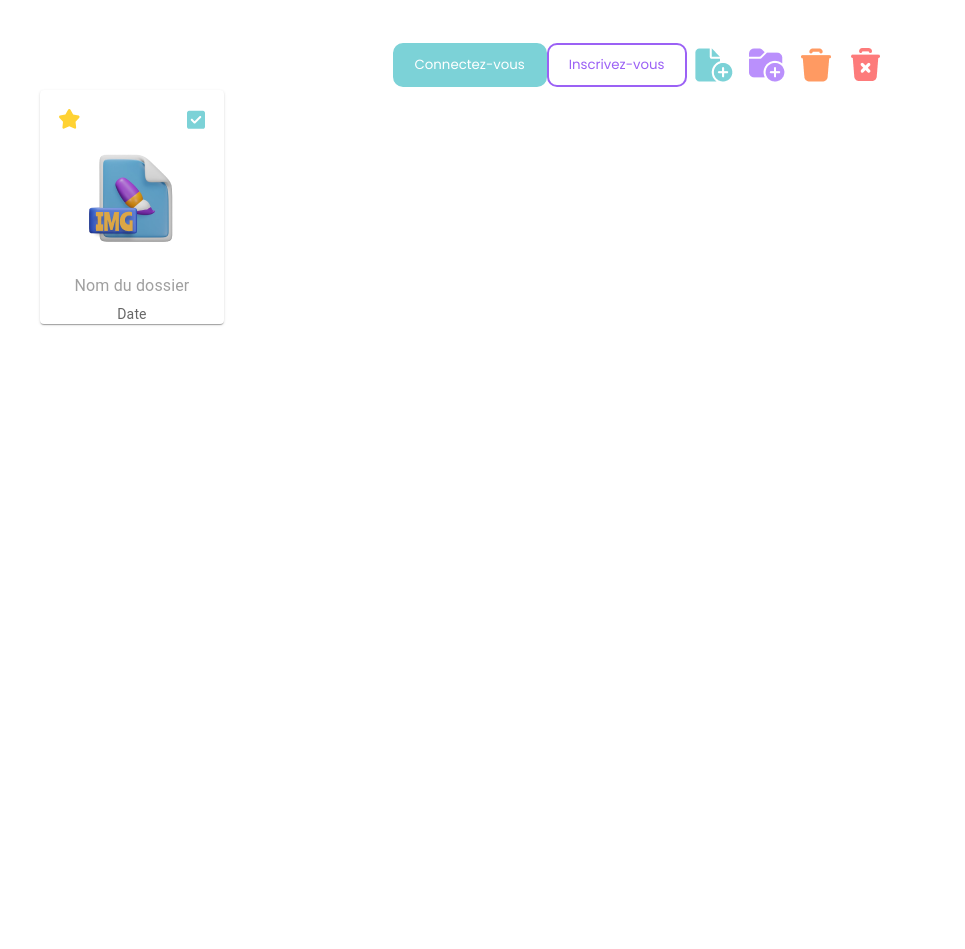
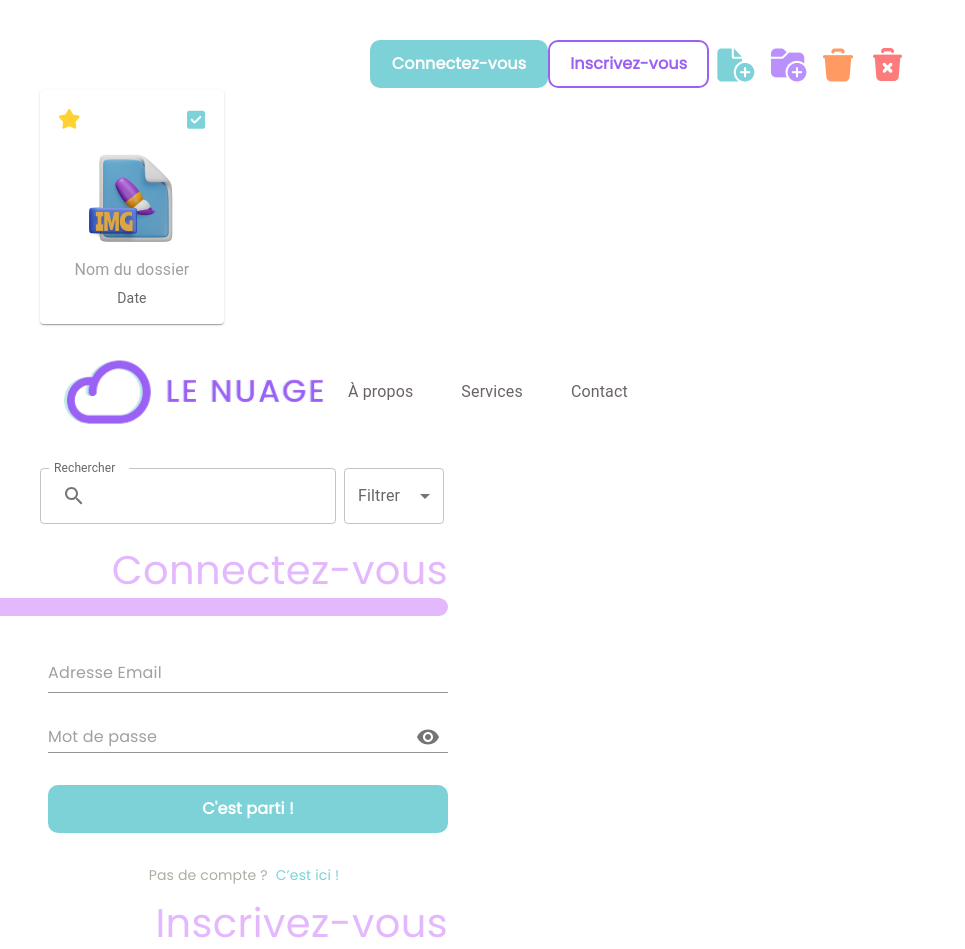
Before and after one commit to Jess2410/MyCloud-front, a React (Vite) app: page / in a window 1280 px wide. Shown: the top 949 px of the page, without its empty margins (0-965 px from the left). Before the commit the page ends 800 px from the top, so only its background shows below. Built offline with nearby package versions, Linux system fonts and the light colour scheme.

Commit message:
feat: Forms Login, Signin and password added

```diff
--- a/src/App.tsx
+++ b/src/App.tsx
@@ -6,6 +6,11 @@ import trash from "./assets/icons/trash-icon.png";
 import trashDef from "./assets/icons/trash-definitive-icon.png";
 import IconButton from "./components/IconButton/IconButton";
 import Card from "./components/Card/Card";
+import ResponsiveAppBar from "./components/AppBar/AppBar";
+import SearchBar from "./components/searchBar/SearchBar";
+import FormLoginGeneric from "./components/Form/FormLoginGeneric";
+import FormSigninGeneric from "./components/Form/FormSigninGeneric";
+import FormPasswordGeneric from "./components/Form/FormPasswordGeneric";
 
 function App() {
   return (
@@ -17,6 +22,11 @@ function App() {
       <IconButton icon={trash} />
       <IconButton icon={trashDef} />
       <Card />
+      <ResponsiveAppBar />
+      <SearchBar />
+      <FormLoginGeneric />
+      <FormSigninGeneric />
+      <FormPasswordGeneric />
     </>
   );
 }
--- a/src/components/Card/Card.tsx
+++ b/src/components/Card/Card.tsx
@@ -41,7 +41,9 @@ const Card = () => {
           inputProps={{ "aria-label": "favorite" }}
         />
       </CardActions>
-      <img src={iconFileImage} alt="icon" />
+      <CardMedia>
+        <img src={iconFileImage} alt="icon" />
+      </CardMedia>
       <CardContent className={styles["card__content"]}>
         <Typography
           gutterBottom
--- a/src/components/Card/card.component.module.css
+++ b/src/components/Card/card.component.module.css
@@ -1,6 +1,6 @@
 .card {
   max-width: 180px;
-  max-height: 230px;
+  height: 230px;
   background-color: #fff;
   border: 2px solid transparent;
 }
@@ -12,13 +12,18 @@
   padding-bottom: 0;
 }
 .card__content {
-  padding: 0;
+  padding: 0 !important;
 }
 .card__title {
   font-family: Poppins;
   line-height: 1rem;
   color: #a0a0a0;
   font-size: 15;
+  overflow: hidden;
+  white-space: nowrap;
+  text-overflow: ellipsis;
+  padding: 0;
+  margin: 0;
 }
 .card__date {
   font-family: Poppins;
--- /dev/null
+++ b/src/components/Form/FormLoginGeneric.tsx
@@ -0,0 +1,20 @@
+import GenericForm from "./GenericForm";
+
+const FormLoginGeneric = () => {
+  const inputs = [
+    { label: "Adresse Email" },
+    { label: "Mot de passe", password: true },
+  ];
+
+  return (
+    <GenericForm
+      title="Connectez-vous"
+      inputs={inputs}
+      buttonText="C'est parti !"
+      spanText="Pas de compte ?"
+      linkText="C’est ici !"
+    />
+  );
+};
+
+export default FormLoginGeneric;
--- /dev/null
+++ b/src/components/Form/FormPasswordGeneric.tsx
@@ -0,0 +1,17 @@
+import GenericForm from "./GenericForm";
+
+const FormPasswordGeneric = () => {
+  const inputs = [{ label: "Adresse Email" }];
+
+  return (
+    <GenericForm
+      title="Password oublié ?"
+      inputs={inputs}
+      buttonText="Changez votre mot de passe !"
+      spanText="Pas intéressé ?"
+      linkText="Retour à la page d'accueil !"
+    />
+  );
+};
+
+export default FormPasswordGeneric;
--- /dev/null
+++ b/src/components/Form/FormSigninGeneric.tsx
@@ -0,0 +1,22 @@
+import GenericForm from "./GenericForm";
+
+const FormSigninGeneric = () => {
+  const inputs = [
+    { label: "Nom" },
+    { label: "Adresse Email" },
+    { label: "Mot de passe", password: true },
+    { label: "Confirmation mot de passe", password: true },
+  ];
+
+  return (
+    <GenericForm
+      title="Inscrivez-vous"
+      inputs={inputs}
+      buttonText="C'est parti !"
+      spanText="Déjà un compte ?"
+      linkText="Loguez-vous !"
+    />
+  );
+};
+
+export default FormSigninGeneric;
--- /dev/null
+++ b/src/components/Form/GenericForm.tsx
@@ -0,0 +1,89 @@
+import Box from "@mui/material/Box";
+import Input from "./Input";
+import Button from "../Button/Button";
+import { Link, Typography } from "@mui/material";
+import { FC } from "react";
+
+type InputConfig = {
+  label: string;
+  password?: boolean;
+};
+
+type GenericFormProps = {
+  title: string;
+  inputs: InputConfig[];
+  buttonText: string;
+  spanText: string;
+  linkText: string;
+};
+const GenericForm: FC<GenericFormProps> = ({
+  title,
+  inputs,
+  buttonText,
+  spanText,
+  linkText,
+}) => {
+  return (
+    <Box
+      component="form"
+      sx={{
+        "& > :not(style)": {
+          m: 1,
+          width: "400px",
+          display: "flex",
+          flexDirection: "column",
+          fontFamily: "Poppins",
+          position: "relative",
+        },
+      }}
+      noValidate
+      autoComplete="off"
+    >
+      <Typography
+        component="h2"
+        sx={{
+          fontSize: "40px",
+          fontFamily: "Poppins",
+          textAlign: "right",
+          color: "#E4B8FD",
+          position: "relative",
+        }}
+      >
+        {title}
+        <span
+          style={{
+            position: "absolute",
+            left: "-100vw",
+            bottom: "-16px",
+            width: "calc(100vw + 400px)",
+            height: "18px",
+            backgroundColor: "#E4B8FD",
+            borderRadius: "0 23px 23px 0",
+            content: '""',
+          }}
+        />
+      </Typography>
+      <br />
+      {inputs.map((input, index) => (
+        <Input key={index} label={input.label} password={input.password} />
+      ))}
+      <Box sx={{ padding: "24px 0" }}>
+        <Button
+          label={buttonText}
+          variant="contained"
+          style={{ flexGrow: 1 }}
+        />
+      </Box>
+      <Typography variant="body2">
+        <span style={{ color: "#ADADA0" }}>
+          {spanText}
+          <Link sx={{ textDecoration: "none", padding: 1, color: "#7CD2D7" }}>
+            {linkText}
+          </Link>
+        </span>
+      </Typography>
+    </Box>
+  );
+};
+
+export default GenericForm;
--- /dev/null
+++ b/src/components/Form/Input.tsx
@@ -0,0 +1,72 @@
+import {
+  FormControl,
+  IconButton,
+  InputAdornment,
+  InputLabel,
+  Input as InputMui,
+} from "@mui/material";
+import TextField from "@mui/material/TextField";
+import { FC, useState } from "react";
+import Visibility from "@mui/icons-material/Visibility";
+import VisibilityOff from "@mui/icons-material/VisibilityOff";
+
+type InputProps = {
+  label: string;
+  password?: true;
+};
+const Input: FC<InputProps> = ({ label, password }) => {
+  const [showPassword, setShowPassword] = useState(false);
+
+  const handleClickShowPassword = () => setShowPassword((show) => !show);
+
+  const handleMouseDownPassword = (
+    event: React.MouseEvent<HTMLButtonElement>
+  ) => {
+    event.preventDefault();
+  };
+
+  return password ? (
+    <FormControl sx={{ height: "fit-content" }} variant="standard">
+      <InputLabel
+        color="secondary"
+        sx={{ color: "#A0A0A0", fontFamily: "Poppins" }}
+        htmlFor="standard-adornment-password"
+      >
+        {label}
+      </InputLabel>
+      <InputMui
+        fullWidth
+        color="secondary"
+        id="standard-adornment-password"
+        type={showPassword ? "text" : "password"}
+        endAdornment={
+          <InputAdornment position="end">
+            <IconButton
+              aria-label="toggle password visibility"
+              onClick={handleClickShowPassword}
+              onMouseDown={handleMouseDownPassword}
+            >
+              {showPassword ? <VisibilityOff /> : <Visibility />}
+            </IconButton>
+          </InputAdornment>
+        }
+      />
+    </FormControl>
+  ) : (
+    <FormControl sx={{ height: "fit-content" }}>
+      <TextField
+        color="secondary"
+        fullWidth
+        id="standard-basic"
+        label={label}
+        variant="standard"
+        InputLabelProps={{
+          sx: { fontFamily: "Poppins", color: "#A0A0A0" },
+        }}
+        sx={{ padding: "4px 0 " }}
+      />
+    </FormControl>
+  );
+};
+
+export default Input;
--- a/src/components/button/Button.tsx
+++ b/src/components/button/Button.tsx
@@ -1,6 +1,7 @@
 import clsx from "clsx";
 import styles from "./button.component.module.css";
 import { Button as ButtonMuiBase } from "@mui/base/Button";
+import { Typography } from "@mui/material";
 
 export interface ButtonProps
   extends Pick<
@@ -23,7 +24,16 @@ const Button: React.FC<ButtonProps> = ({ label, variant, disabled }) => {
       disabled={disabled}
       className={customButtonClassname}
     >
-      {label}
+      <Typography
+        sx={{
+          textAlign: "center",
+          // width: "100%",
+          fontWeight: "bold",
+          fontFamily: "Poppins",
+        }}
+      >
+        {label}
+      </Typography>
     </ButtonMuiBase>
   );
 };
```
Also changed, not shown: src/assets/images/padlock-5076300-4249092.png (added).
